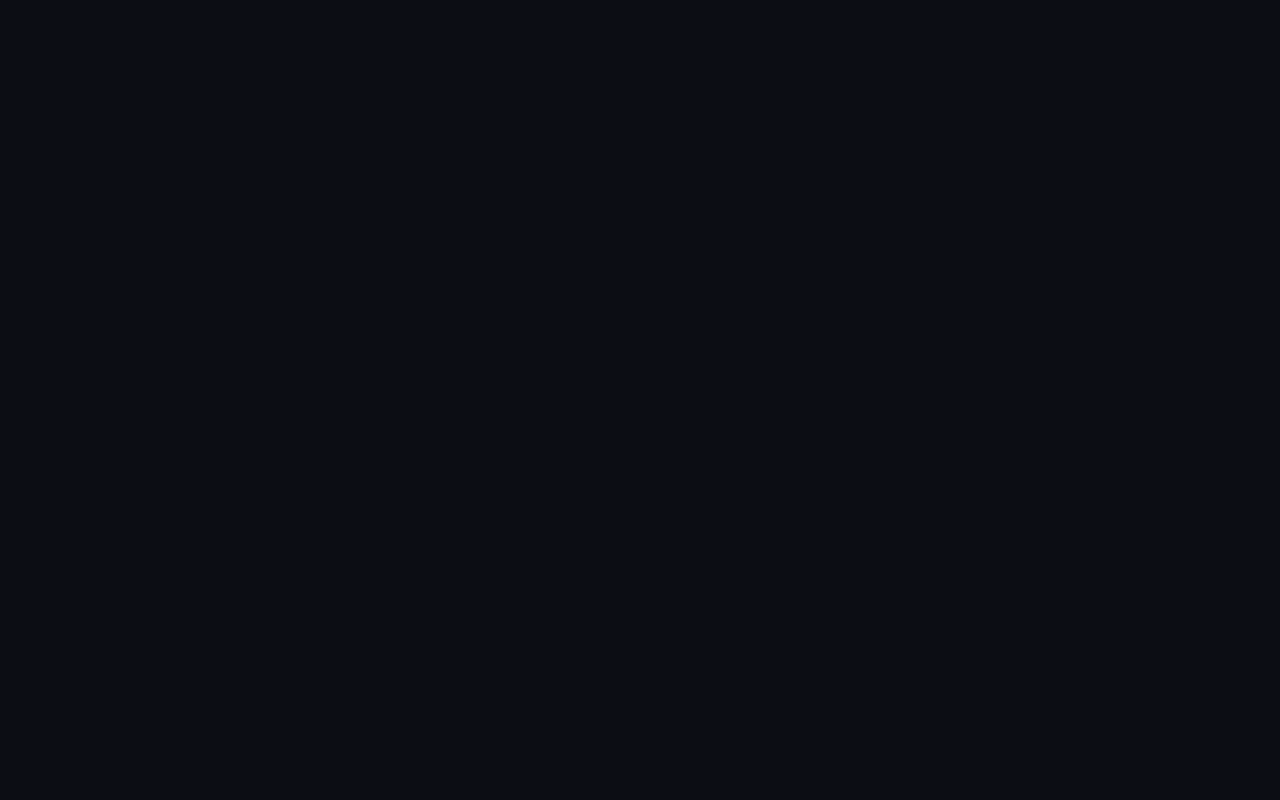
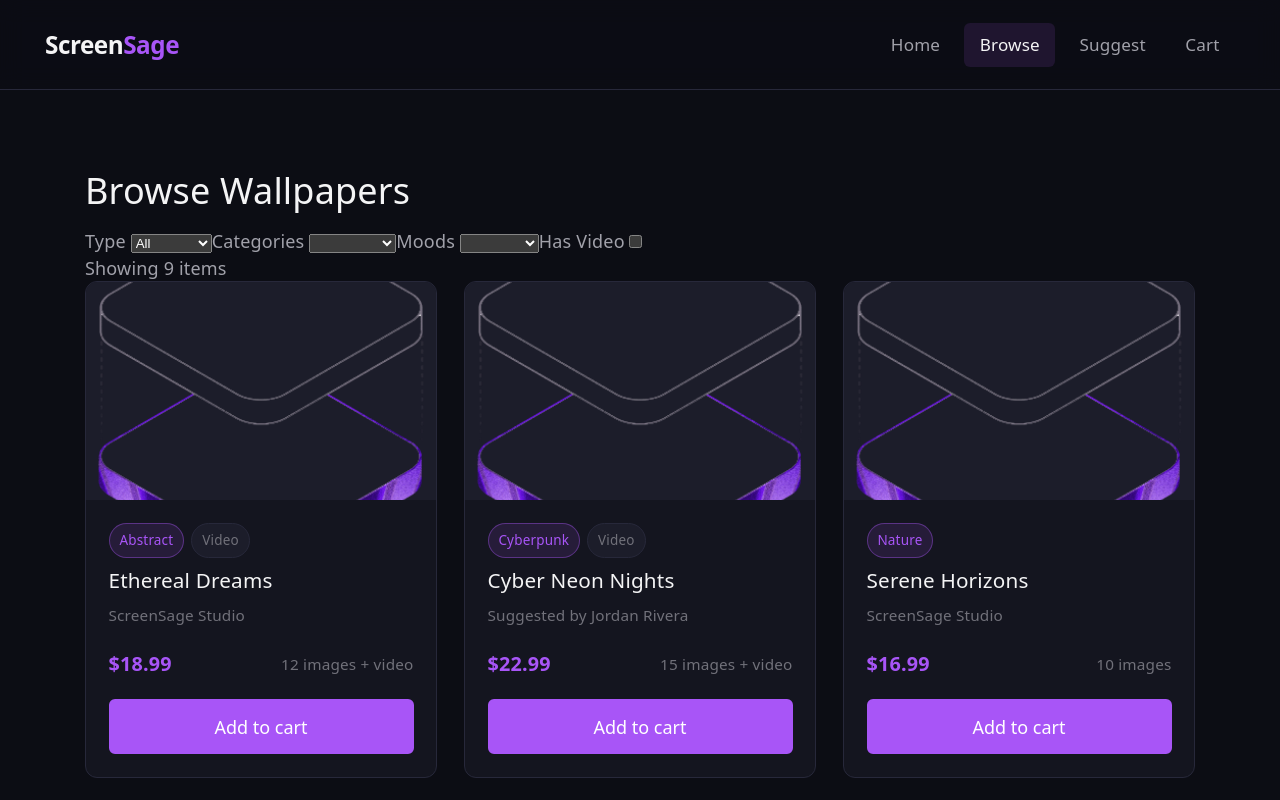
Before and after one commit to Courressa/ScreenSage, a React (Vite) app: page /products in a window 1280 px wide. Before the commit this address had no page. Shown: the top 800 px of the page. Built offline with nearby package versions, Linux system fonts and the light colour scheme.

Commit message:
Rename CollectionPage to ProductPage and assign routing accordingly

```diff
--- a/src/App.jsx
+++ b/src/App.jsx
@@ -1,7 +1,7 @@
 import { Routes, Route } from 'react-router-dom'
 import Layout from './components/layout/Layout'
 import HomePage from './pages/HomePage'
-import CollectionPage from './pages/CollectionPage'
+import ProductPage from './pages/ProductPage'
 import SuggestPage from './pages/SuggestPage'
 import CartPage from './pages/CartPage'
 import BrowsePage from './pages/BrowsePage'
@@ -11,10 +11,10 @@ export default function App() {
     <Routes>
       <Route path="/" element={<Layout />}>
         <Route index element={<HomePage />} />
-        <Route path="collections/:slug" element={<CollectionPage />} />
         <Route path="suggest" element={<SuggestPage />} />
         <Route path="cart" element={<CartPage />} />
-        <Route path="browse" element={<BrowsePage />} />
+        <Route path="products" element={<BrowsePage />} />
+        <Route path="products/:slug" element={<ProductPage />} />
       </Route>
     </Routes>
   )
--- a/src/components/display/DisplayCard.jsx
+++ b/src/components/display/DisplayCard.jsx
@@ -11,7 +11,7 @@ export default function DisplayCard({ product }) {
   return (
     <article className="display-card">
       <Link
-        to={`/collections/${product.slug}`}
+        to={`/products/${product.slug}`}
         className="display-card__link"
       >
         <div className="display-card__image-wrap">
--- a/src/components/layout/Header.jsx
+++ b/src/components/layout/Header.jsx
@@ -22,7 +22,7 @@ export default function Header() {
           Home
         </NavLink>
         <NavLink
-          to="/browse"
+          to="/products"
           className={({ isActive }) =>
             `site-header__link${isActive ? ' site-header__link--active' : ''}`
           }
--- a/src/pages/HomePage.jsx
+++ b/src/pages/HomePage.jsx
@@ -42,7 +42,7 @@ export default function HomePage() {
         <h2>Collections</h2>
         <DisplayGrid products={firstFewCollections} />
         <Link
-          to="/browse?type=collection"
+          to="/products?type=collection"
           className="view-all-button"
           onClick={() => { window.scrollTo(0, 0); }}
         >View All Collections</Link>
@@ -51,7 +51,7 @@ export default function HomePage() {
         <h2>Individual</h2>
         <DisplayGrid products={firstFewIndividuals} />
         <Link
-          to="/browse?type=individual"
+          to="/products?type=individual"
           className="view-all-button"
           onClick={() => { window.scrollTo(0, 0); }}
         >View All Individuals</Link>
```
Also changed, not shown: src/pages/ProductPage.jsx (renamed from src/pages/CollectionPage.jsx).
